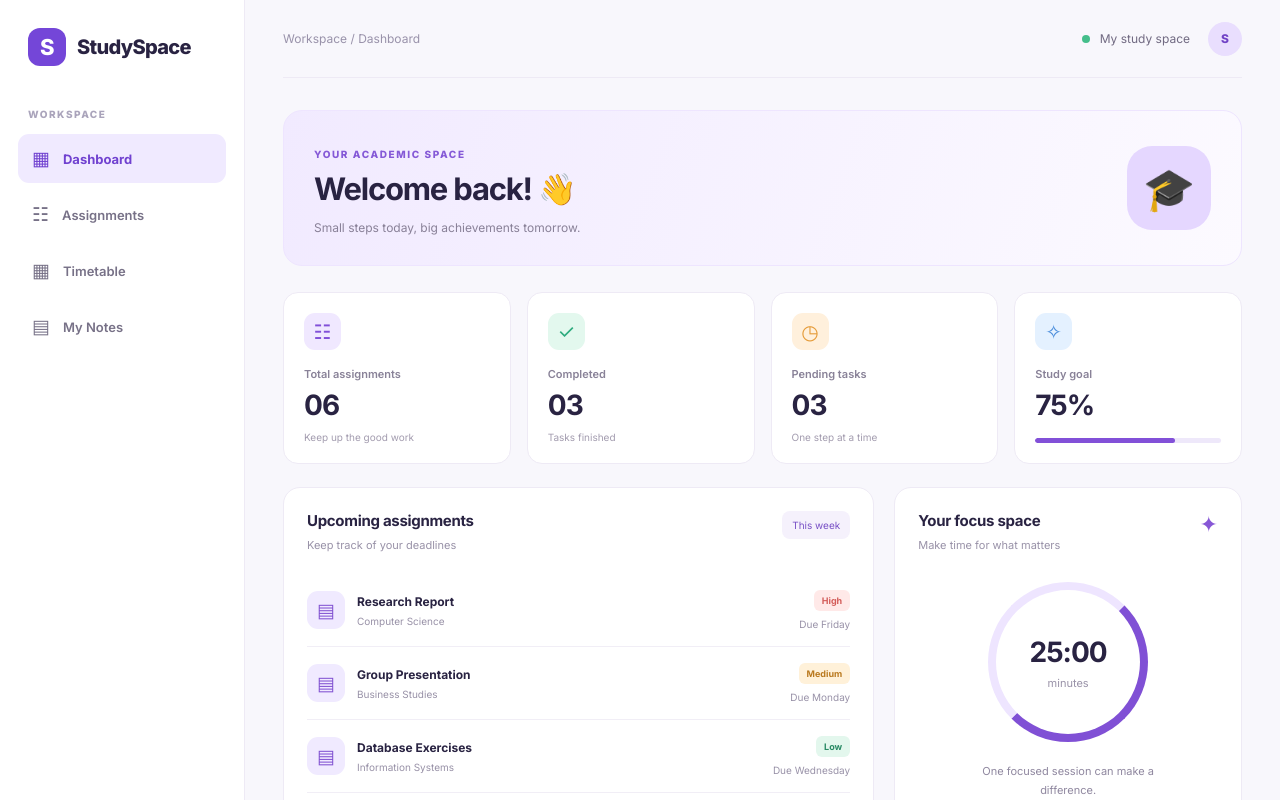
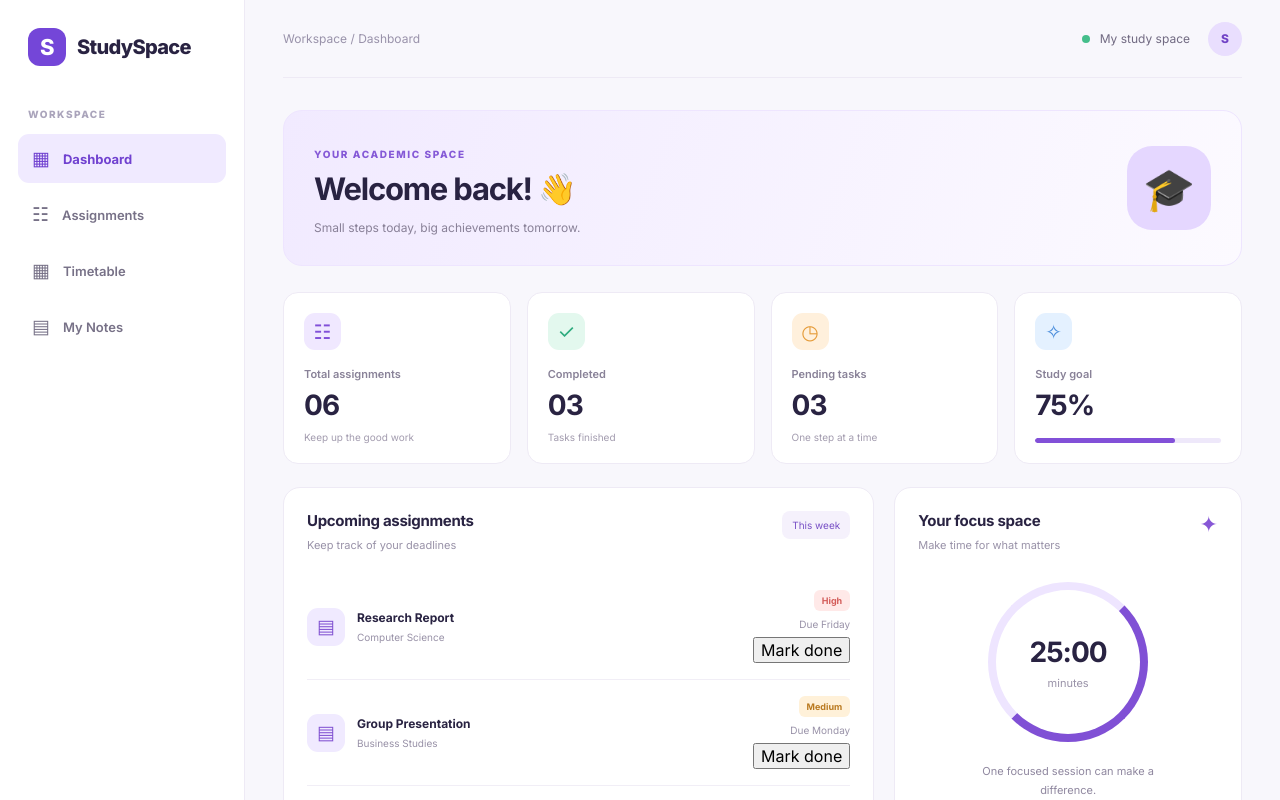
Before and after one commit to Sithumini1016/study-space, a React (Vite) app: page / in a window 1280 px wide. Shown: the top 800 px of the page. Built offline with nearby package versions, Linux system fonts and the light colour scheme.

Commit message:
Add interactive assignment completion

```diff
--- a/src/App.jsx
+++ b/src/App.jsx
@@ -1,13 +1,16 @@
 
+import { useState } from 'react';
 import './App.css';
 
-const assignments = [
+
+const initialAssignments = [
   {
     id: 1,
     title: 'Research Report',
     subject: 'Computer Science',
     due: 'Due Friday',
     priority: 'High',
+    completed: false,
   },
   {
     id: 2,
@@ -15,6 +18,7 @@ const assignments = [
     subject: 'Business Studies',
     due: 'Due Monday',
     priority: 'Medium',
+    completed: false,
   },
   {
     id: 3,
@@ -22,11 +26,17 @@ const assignments = [
     subject: 'Information Systems',
     due: 'Due Wednesday',
     priority: 'Low',
+    completed: false,
   },
 ];
 
+
+
 function App() {
+  const [assignments, setAssignments] = useState(initialAssignments);
+
   return (
+
     <div className="dashboard">
       <aside className="sidebar">
         <div className="brand">
@@ -131,14 +141,32 @@ function App() {
                     <strong>{assignment.title}</strong>
                     <p>{assignment.subject}</p>
                   </div>
+
 <div className="assignment-meta">
   <span
     className={`priority ${assignment.priority.toLowerCase()}`}
   >
     {assignment.priority}
   </span>
+
   <small>{assignment.due}</small>
+
+  <button
+    className="complete-button"
+    onClick={() => {
+      setAssignments((current) =>
+        current.map((item) =>
+          item.id === assignment.id
+            ? { ...item, completed: !item.completed }
+            : item
+        )
+      );
+    }}
+  >
+    {assignment.completed ? '✓ Completed' : 'Mark done'}
+  </button>
 </div>
+
                 </div>
               ))}
             </div>
```
Lines whose indentation alone changed are shown as unchanged.
